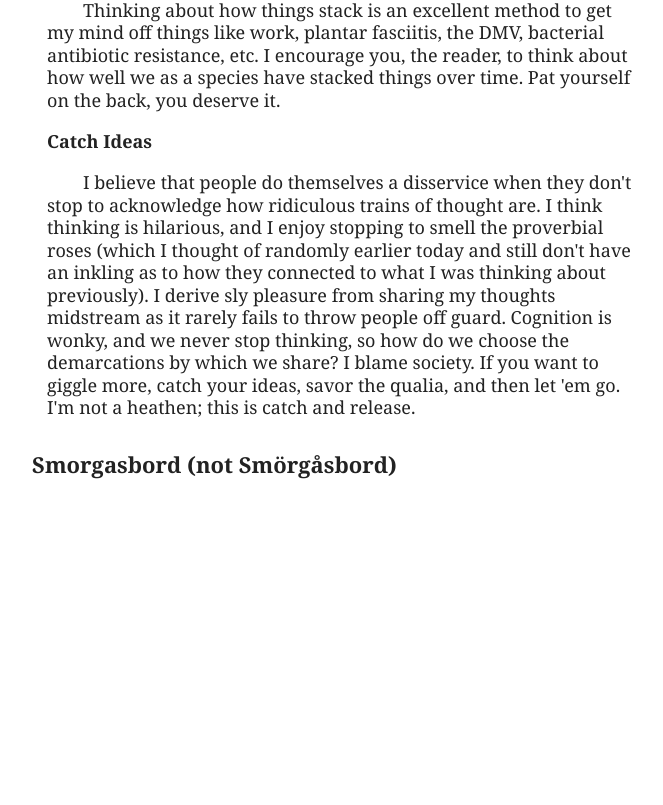
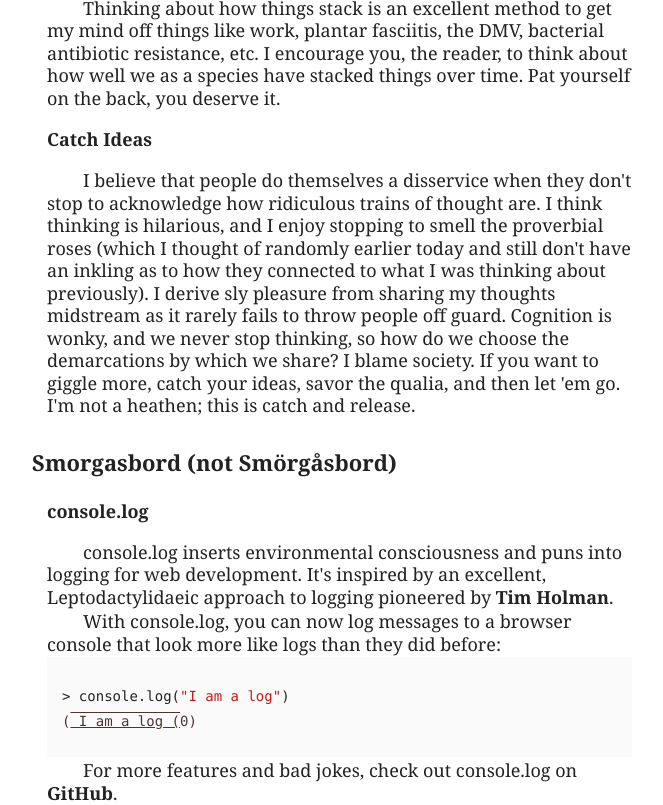
Before and after one commit to 00f2ff/2018-website, a plain HTML site: page index.html in a window 1280 px wide. Shown: the part 1646-2451 px from the top of the page, without its empty margins (28-691 px from the left). Before the commit the page ends 2125 px from the top, so only its background shows below. Drawn offline with Linux system fonts and the light colour scheme.

Commit message:
console.log

```diff
--- a/index.html
+++ b/index.html
@@ -13,11 +13,6 @@ TODO:
 	- think more about font pairings / if I want to do something special to this
 	- when / if I do a redesign, consider making separate pages for each link. If I get a lot of content this will likely be necessary. That or a modal, but modals look shitty on mobile, so probably just pages.
 	  - Given that I'll likely use pages, I should consider re-hosting my site as some flavor of node app (simple) to preserve formatting stuff. Maybe check out vue.
-
-
-	1. Add media queries so this doesn't suck on mobile
-	2. Do writeup for console.log that includes styled code blocks showing what logs look like (and what I wish they looked like!)
-	2. Think about / design pages for writing, etc.
 -->
 <body>
 	<div id="container">
@@ -84,9 +79,29 @@ TODO:
 			</div>
 			<div id="smorgasbord" class="header">
 				<p class="header-title">Smorgasbord (not <a target="_blank" href="https://en.wikipedia.org/wiki/Sm%C3%B6rg%C3%A5sbord">Sm&ouml;rg&aring;sbord</a>)</p>
+				<div class="section">
+					<p class="subheader">console.log</p>
+					<div class="description">
+						<p>
+							console.log inserts environmental consciousness and puns into logging for web development. It's inspired by an excellent, Leptodactylidaeic approach to logging pioneered by <a target="_blank" href="http://tholman.com/console-dot-frog/">Tim Holman</a>.
+						</p>
+						<p>
+							With console.log, you can now log messages to a browser console that look more like logs than they did before:
+						</p>
+						<!-- reduced indentation because this uses white-space: pre; to preserve newlines and other whitespace -->
+						<div class="code-wrapper">
+							<code>
+> console.log(<span class="js-string">"I am a log"</span>)
+<span class="log">(<span class="bark"> I am a log (</span>0)</span>
+							</code>
+						</div>
+						<p>
+							For more features and bad jokes, check out console.log on <a target="_blank" href="https://github.com/Duncan93/console.log">GitHub</a>.
+					</div>
+				</div>
 			</div>
 		</div>
 	</div>
-	<script type="text/javascript" src="console.log.js"></script>
+	<script type="text/javascript" src="scripts/console.log.js"></script>
 </body>
 </html>
--- a/style/index.css
+++ b/style/index.css
@@ -16,8 +16,12 @@ body {
 }
 
 #container {
-	padding: 40px 0px 0px 60px;
+	padding: 60px 0px 0px 60px;
 	width: 600px;
+}
+
+#top p {
+	margin-top: 0px;
 }
 
 #intro {
@@ -91,11 +95,43 @@ a:hover {
 	margin: 2px 0px 2px 0px; /* not quite 25% (total) to match line height but close enough */
 }
 
+.code-wrapper {
+	padding-left: 15px;
+	background-color: #FAFAFA;
+}
+
+code {
+	font-size: 14px;
+	font-family: "Menlo-Regular", "Consolas", "Monospace";
+	white-space: pre;
+	line-height: 1.5;
+}
+
+code span.js-string {
+	color: #C61916;
+}
+
+/*
+ * Just for console.log
+ */
+
+code span.log {
+	color: #4E342E;
+}
+
+code span.bark {
+	text-decoration: overline underline;
+}
+
+/*code span.close {
+	letter-spacing: -3px;
+}*/
+
 
 /* ~ modern iphones */
 @media only screen and (max-width : 740px) {
 	#container {
-		padding: 20px 0px 0px 8.5%;
+		padding: 40px 0px 0px 8.5%;
 		width: 83%;
 	}
 
```
